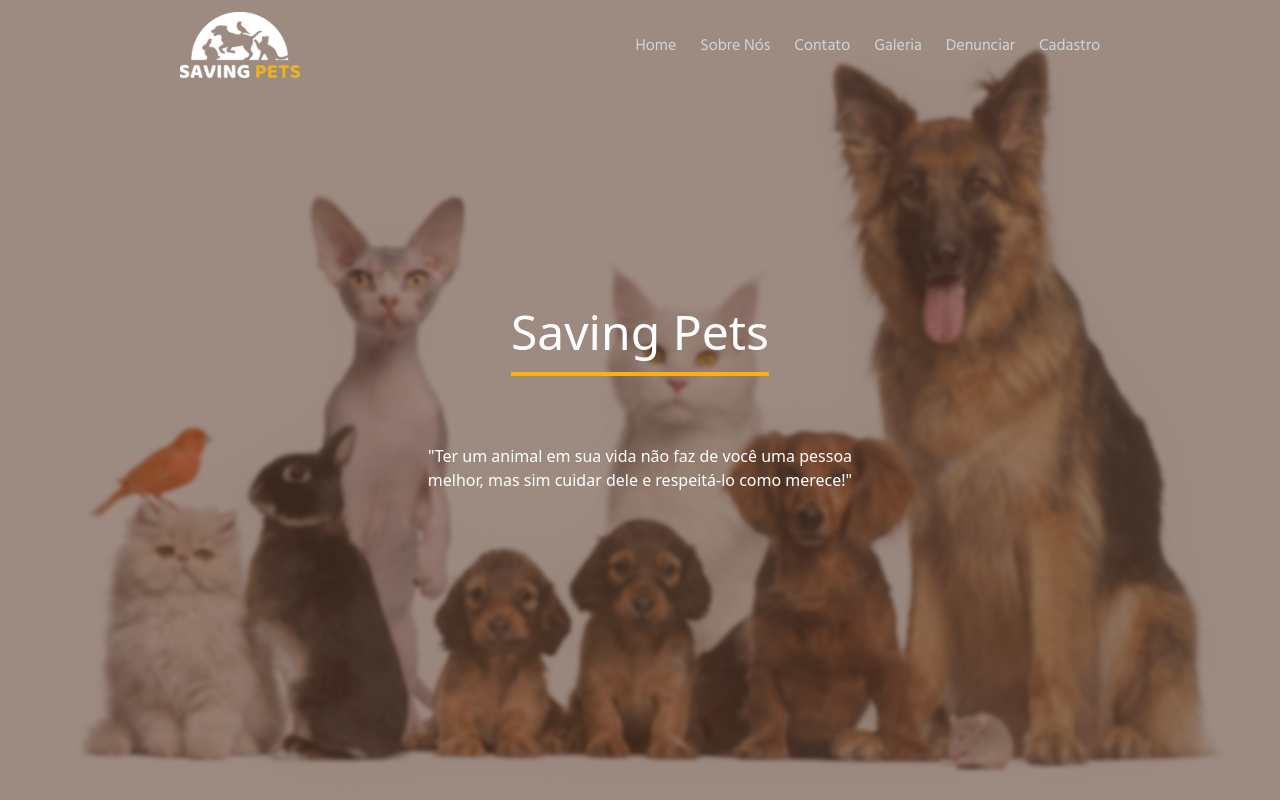
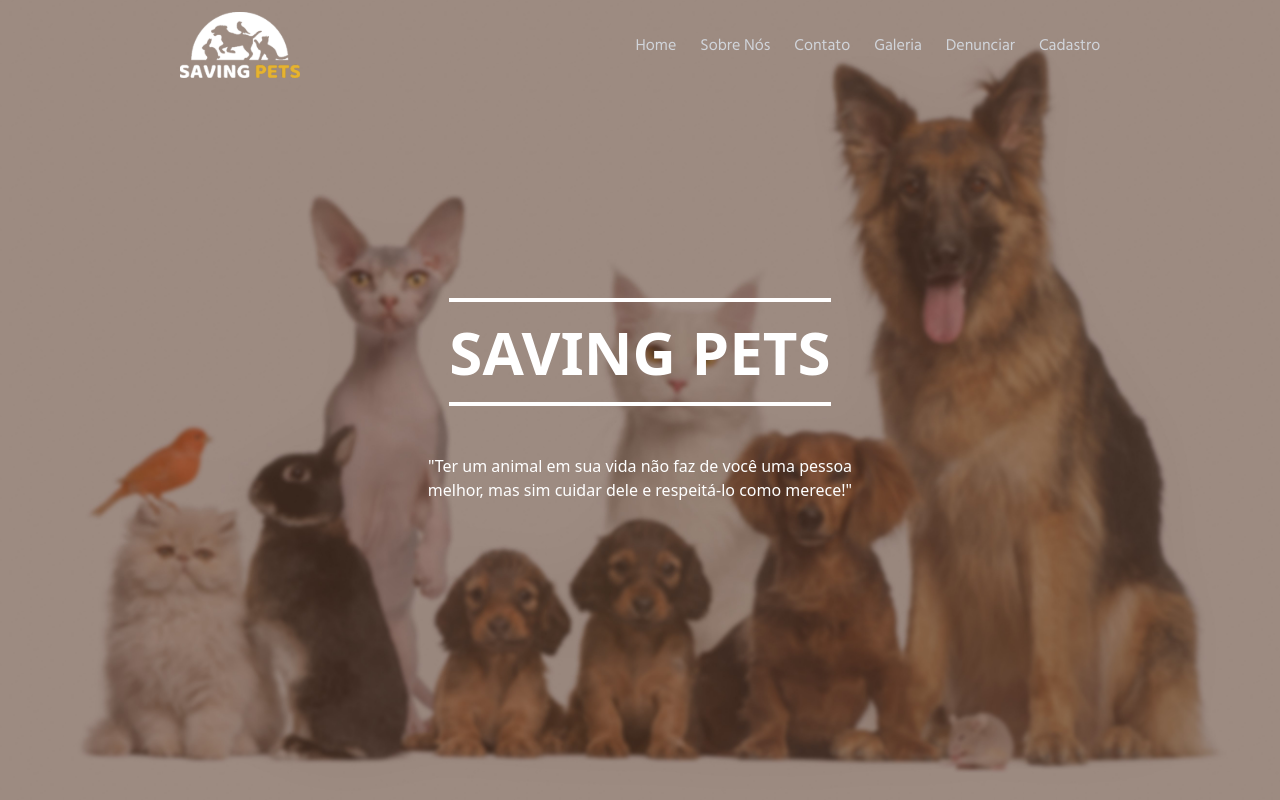
Before and after one commit to moraiskaua/front-end-saving-pets, a Next.js app: page / in a window 1280 px wide. Shown: the top 800 px of the page. Built offline with nearby package versions, Linux system fonts and the light colour scheme; a web font is replaced by a local one.

Commit message:
feat(Banner): implementing new banner

```diff
--- a/src/components/Banner.tsx
+++ b/src/components/Banner.tsx
@@ -10,7 +10,7 @@ const Banner = ({ title, text }: BannerProps) => {
         bg-cover bg-center bg-wallpaper"
       id="banner"
     >
-      <h1 className="mb-5 font-medium font-merri-sans text-5xl text-white border-b-4 border-[#FEAE11] pb-4">
+      <h1 className="font-bold text-6xl text-white uppercase border-y-4 border-white py-5">
         {title}
       </h1>
       <p className="font-merri-sans font-normal text-white text-center w-1/3">
```
